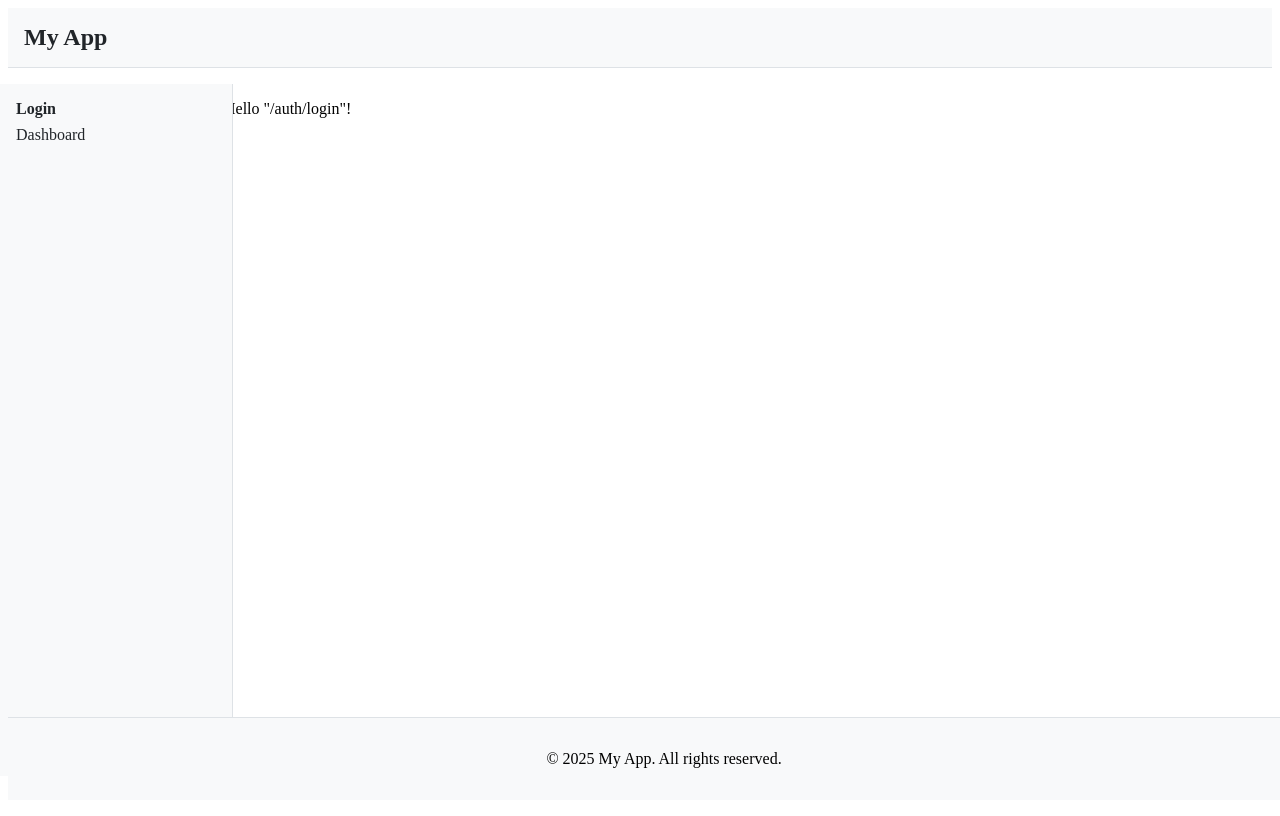
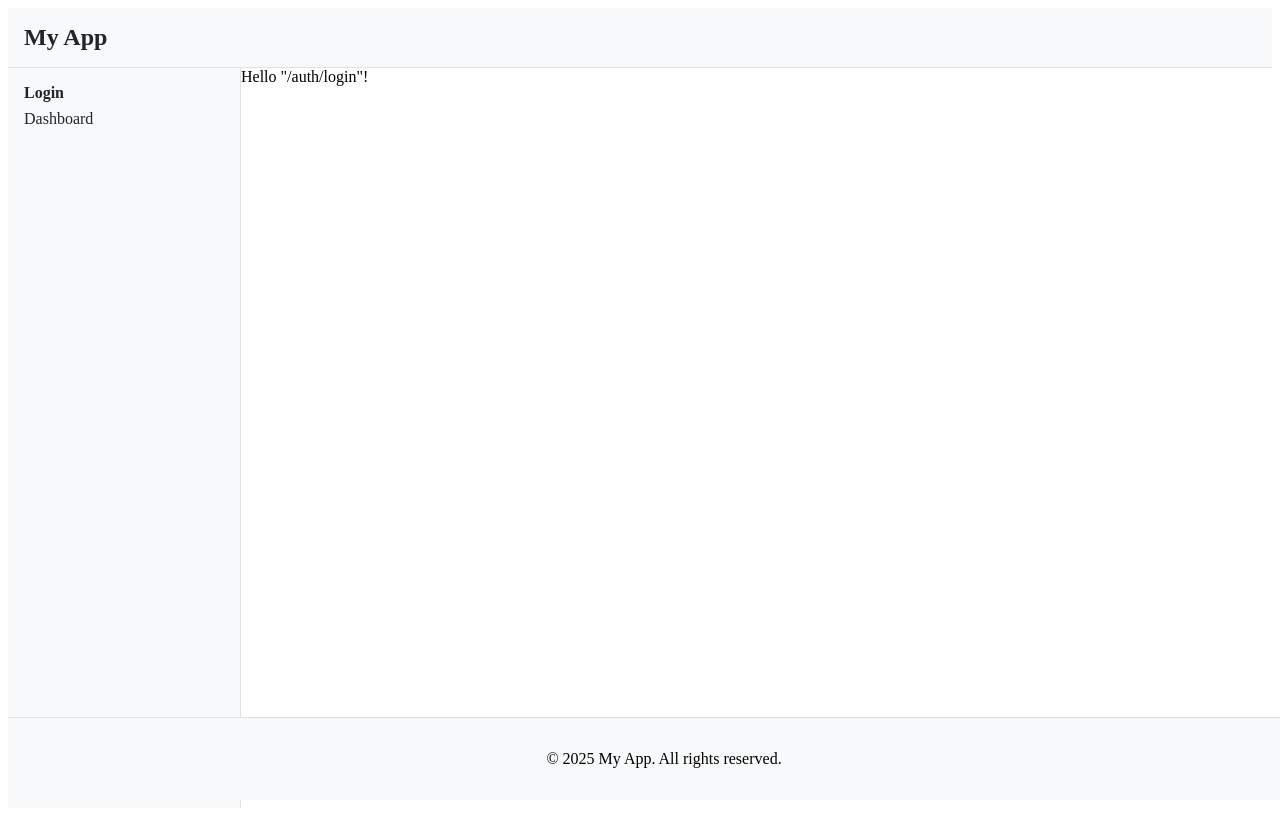
Before and after one commit to dracu-lah/tanstack-router-react, a React (Vite) app: page /auth/login in a window 1280 px wide. Built offline with nearby package versions, Linux system fonts and the light colour scheme.

Commit message:
fixed some styels

```diff
--- a/src/components/common/layout/header/index.tsx
+++ b/src/components/common/layout/Header/index.tsx
@@ -3,7 +3,6 @@ const headerStyles = {
     padding: "1rem",
     backgroundColor: "#f8f9fa",
     borderBottom: "1px solid #dee2e6",
-    marginBottom: "1rem",
   },
   title: {
     margin: 0,
--- a/src/components/common/layout/sidebar/index.tsx
+++ b/src/components/common/layout/Sidebar/index.tsx
@@ -6,8 +6,6 @@ const sidebarStyles = {
     padding: "1rem",
     backgroundColor: "#f8f9fa",
     borderRight: "1px solid #dee2e6",
-    height: "calc(100vh - 140px)", // Accounting for header and footer
-    position: "fixed" as const,
     left: 0,
   },
   nav: {
@@ -28,7 +26,7 @@ const sidebarStyles = {
 };
 
 export const Sidebar = () => (
-  <aside style={sidebarStyles.sidebar}>
+  <div style={sidebarStyles.sidebar}>
     <nav>
       <ul style={sidebarStyles.nav}>
         <li style={sidebarStyles.navItem}>
@@ -51,5 +49,5 @@ export const Sidebar = () => (
         </li>
       </ul>
     </nav>
-  </aside>
+  </div>
 );
--- a/src/routes/__root.tsx
+++ b/src/routes/__root.tsx
@@ -1,8 +1,8 @@
 import { Outlet, createRootRouteWithContext } from "@tanstack/react-router";
 import { AuthContext } from "../hooks/useAuth";
-import { Footer } from "@/components/common/layout/footer";
-import { Header } from "@/components/common/layout/header";
-import { Sidebar } from "@/components/common/layout/sidebar";
+import { Footer } from "@/components/common/layout/Footer";
+import { Header } from "@/components/common/layout/Header";
+import { Sidebar } from "@/components/common/layout/Sidebar";
 
 type RouterContext = {
   authentication: AuthContext;
@@ -19,10 +19,8 @@ const layoutStyles = {
     flex: 1,
   },
   main: {
-    marginLeft: "200px", // Match sidebar width
-    padding: "1rem",
     flex: 1,
-    marginBottom: "60px", // Account for footer height
+    overflow: "auto", // Allow scrolling if content overflows
   },
 };
 
```
Also changed, not shown: src/components/common/layout/Footer/index.tsx (renamed from src/components/common/layout/footer/index.tsx).
